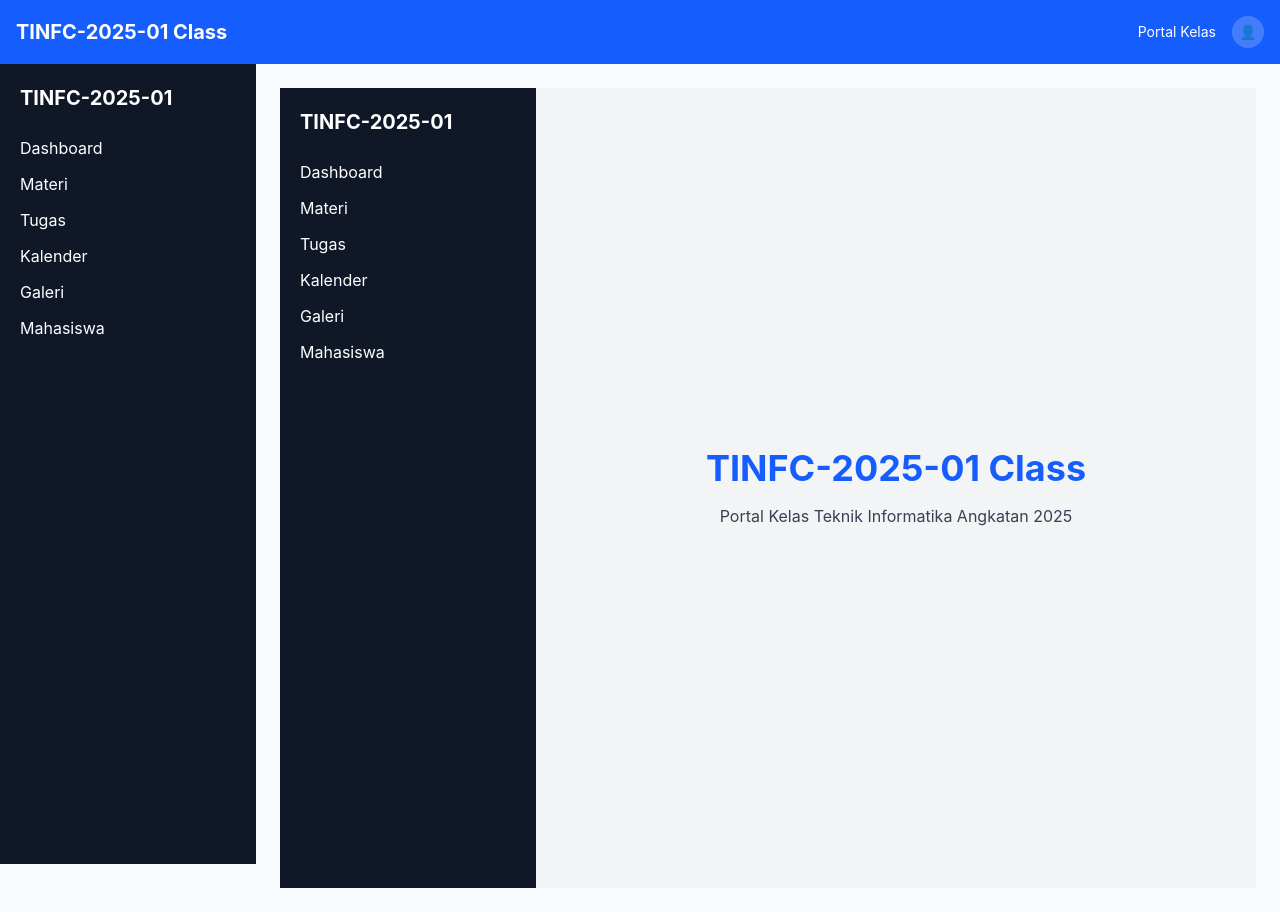
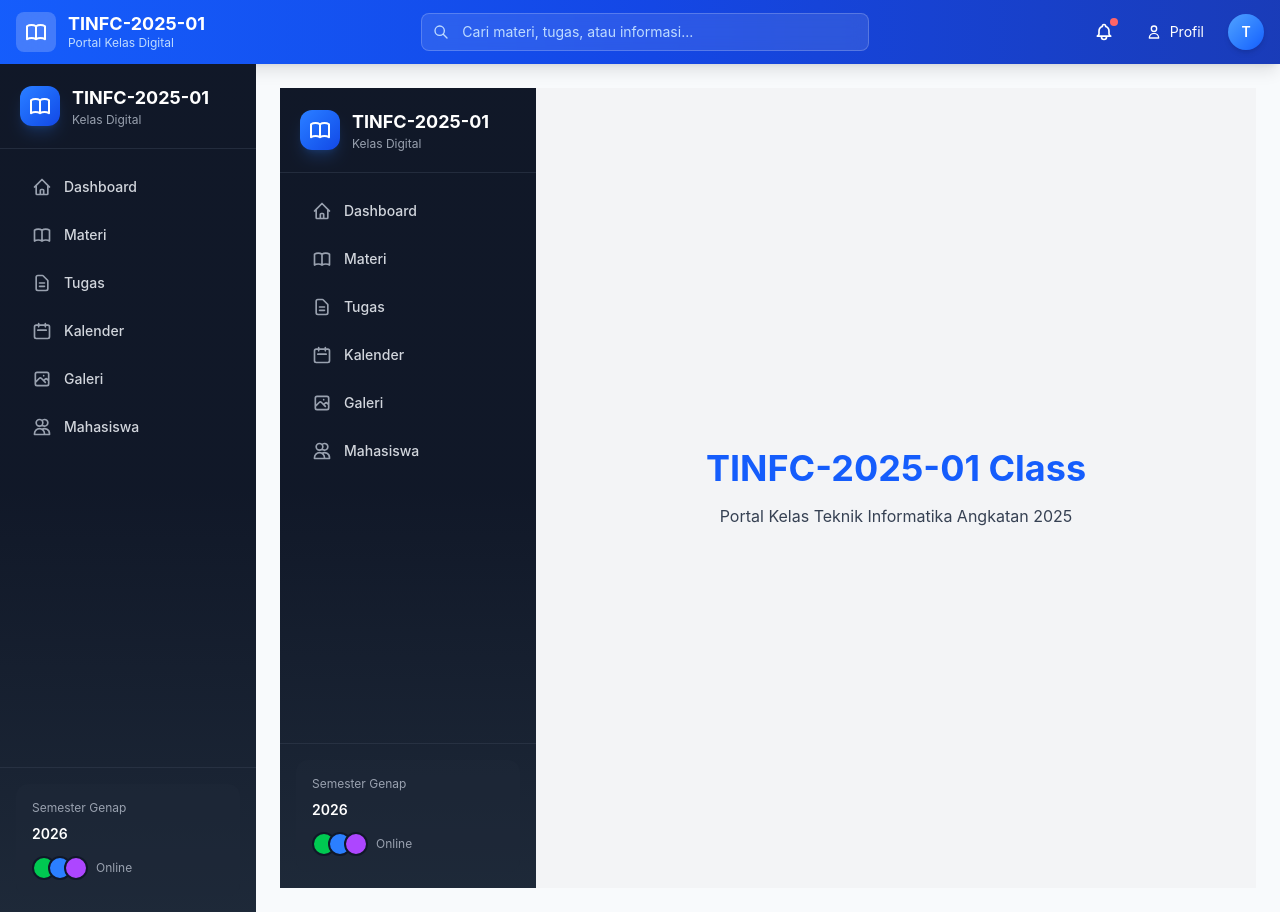
Before and after one commit to asepsaipullah09-ui/tinfc-2025-01-class, a Next.js app: page / in a window 1280 px wide. Built offline with nearby package versions, Linux system fonts and the light colour scheme.

Commit message:
refactor: improve Navbar and Sidebar UI - Add gradient background to Navbar - Add integrated search bar - Add notification bell icon - Add icons to Sidebar menu items - Add active state indicator - Add footer with semester info

```diff
--- a/components/Navbar.tsx
+++ b/components/Navbar.tsx
@@ -1,13 +1,103 @@
+"use client";
+
+import { useState } from "react";
+import Link from "next/link";
+
 export default function Navbar() {
+  const [searchQuery, setSearchQuery] = useState("");
+
+  const handleSearch = (e: React.FormEvent) => {
+    e.preventDefault();
+    // You can add search functionality here
+    console.log("Searching:", searchQuery);
+  };
+
   return (
-    <nav className="w-full bg-blue-600 text-white p-4 flex justify-between items-center">
-      <h1 className="font-bold text-xl">TINFC-2025-01 Class</h1>
+    <nav className="w-full bg-gradient-to-r from-blue-600 via-blue-700 to-blue-800 text-white shadow-lg">
+      <div className="px-4 py-3">
+        <div className="flex items-center justify-between gap-4">
+          {/* Logo & Title */}
+          <div className="flex items-center gap-3">
+            <div className="w-10 h-10 bg-white/20 rounded-lg flex items-center justify-center backdrop-blur-sm">
+              <svg className="w-6 h-6" fill="none" stroke="currentColor" viewBox="0 0 24 24">
+                <path strokeLinecap="round" strokeLinejoin="round" strokeWidth={2} d="M12 6.253v13m0-13C10.832 5.477 9.246 5 7.5 5S4.168 5.477 3 6.253v13C4.168 18.477 5.754 18 7.5 18s3.332.477 4.5 1.253m0-13C13.168 5.477 14.754 5 16.5 5c1.747 0 3.332.477 4.5 1.253v13C19.832 18.477 18.247 18 16.5 18c-1.746 0-3.332.477-4.5 1.253" />
+              </svg>
+            </div>
+            <div>
+              <h1 className="font-bold text-lg leading-tight">TINFC-2025-01</h1>
+              <p className="text-xs text-blue-200">Portal Kelas Digital</p>
+            </div>
+          </div>
 
-      <div className="flex items-center gap-4">
-        <span className="text-sm">Portal Kelas</span>
-        <div className="w-8 h-8 bg-white/20 rounded-full flex items-center justify-center">
-          <span className="text-sm">👤</span>
+          {/* Search Bar */}
+          <form onSubmit={handleSearch} className="hidden md:flex flex-1 max-w-md mx-8">
+            <div className="relative w-full">
+              <input
+                type="text"
+                value={searchQuery}
+                onChange={(e) => setSearchQuery(e.target.value)}
+                placeholder="Cari materi, tugas, atau informasi..."
+                className="w-full pl-10 pr-4 py-2 bg-white/10 backdrop-blur-sm border border-white/20 rounded-lg text-sm placeholder-blue-200 focus:outline-none focus:bg-white/20 focus:border-white/40 transition-all"
+              />
+              <svg
+                className="absolute left-3 top-1/2 -translate-y-1/2 w-4 h-4 text-blue-200"
+                fill="none"
+                stroke="currentColor"
+                viewBox="0 0 24 24"
+              >
+                <path strokeLinecap="round" strokeLinejoin="round" strokeWidth={2} d="M21 21l-6-6m2-5a7 7 0 11-14 0 7 7 0 0114 0z" />
+              </svg>
+            </div>
+          </form>
+
+          {/* Right Section */}
+          <div className="flex items-center gap-3">
+            {/* Notification Bell */}
+            <button className="relative p-2 rounded-lg hover:bg-white/10 transition-colors">
+              <svg className="w-5 h-5" fill="none" stroke="currentColor" viewBox="0 0 24 24">
+                <path strokeLinecap="round" strokeLinejoin="round" strokeWidth={2} d="M15 17h5l-1.405-1.405A2.032 2.032 0 0118 14.158V11a6.002 6.002 0 00-4-5.659V5a2 2 0 10-4 0v.341C7.67 6.165 6 8.388 6 11v3.159c0 .538-.214 1.055-.595 1.436L4 17h5m6 0v1a3 3 0 11-6 0v-1m6 0H9" />
+              </svg>
+              <span className="absolute top-1 right-1 w-2 h-2 bg-red-400 rounded-full"></span>
+            </button>
+
+            {/* Quick Links */}
+            <Link
+              href="/profile"
+              className="hidden sm:flex items-center gap-2 px-3 py-2 rounded-lg hover:bg-white/10 transition-colors"
+            >
+              <svg className="w-4 h-4" fill="none" stroke="currentColor" viewBox="0 0 24 24">
+                <path strokeLinecap="round" strokeLinejoin="round" strokeWidth={2} d="M16 7a4 4 0 11-8 0 4 4 0 018 0zM12 14a7 7 0 00-7 7h14a7 7 0 00-7-7z" />
+              </svg>
+              <span className="text-sm">Profil</span>
+            </Link>
+
+            {/* User Avatar */}
+            <div className="w-9 h-9 bg-gradient-to-br from-blue-400 to-blue-600 rounded-full flex items-center justify-center shadow-md">
+              <span className="text-sm font-semibold">T</span>
+            </div>
+          </div>
         </div>
+
+        {/* Mobile Search */}
+        <form onSubmit={handleSearch} className="md:hidden mt-3">
+          <div className="relative">
+            <input
+              type="text"
+              value={searchQuery}
+              onChange={(e) => setSearchQuery(e.target.value)}
+              placeholder="Cari..."
+              className="w-full pl-10 pr-4 py-2 bg-white/10 backdrop-blur-sm border border-white/20 rounded-lg text-sm placeholder-blue-200 focus:outline-none focus:bg-white/20"
+            />
+            <svg
+              className="absolute left-3 top-1/2 -translate-y-1/2 w-4 h-4 text-blue-200"
+              fill="none"
+              stroke="currentColor"
+              viewBox="0 0 24 24"
+            >
+              <path strokeLinecap="round" strokeLinejoin="round" strokeWidth={2} d="M21 21l-6-6m2-5a7 7 0 11-14 0 7 7 0 0114 0z" />
+            </svg>
+          </div>
+        </form>
       </div>
     </nav>
   );
--- a/components/Sidebar.tsx
+++ b/components/Sidebar.tsx
@@ -1,37 +1,135 @@
+"use client";
+
 import Link from "next/link";
+import { usePathname } from "next/navigation";
+
+interface MenuItem {
+  name: string;
+  href: string;
+  icon: React.ReactNode;
+}
+
+const menuItems: MenuItem[] = [
+  {
+    name: "Dashboard",
+    href: "/dashboard",
+    icon: (
+      <svg className="w-5 h-5" fill="none" stroke="currentColor" viewBox="0 0 24 24">
+        <path strokeLinecap="round" strokeLinejoin="round" strokeWidth={2} d="M3 12l2-2m0 0l7-7 7 7M5 10v10a1 1 0 001 1h3m10-11l2 2m-2-2v10a1 1 0 01-1 1h-3m-6 0a1 1 0 001-1v-4a1 1 0 011-1h2a1 1 0 011 1v4a1 1 0 001 1m-6 0h6" />
+      </svg>
+    ),
+  },
+  {
+    name: "Materi",
+    href: "/materi",
+    icon: (
+      <svg className="w-5 h-5" fill="none" stroke="currentColor" viewBox="0 0 24 24">
+        <path strokeLinecap="round" strokeLinejoin="round" strokeWidth={2} d="M12 6.253v13m0-13C10.832 5.477 9.246 5 7.5 5S4.168 5.477 3 6.253v13C4.168 18.477 5.754 18 7.5 18s3.332.477 4.5 1.253m0-13C13.168 5.477 14.754 5 16.5 5c1.747 0 3.332.477 4.5 1.253v13C19.832 18.477 18.247 18 16.5 18c-1.746 0-3.332.477-4.5 1.253" />
+      </svg>
+    ),
+  },
+  {
+    name: "Tugas",
+    href: "/tugas",
+    icon: (
+      <svg className="w-5 h-5" fill="none" stroke="currentColor" viewBox="0 0 24 24">
+        <path strokeLinecap="round" strokeLinejoin="round" strokeWidth={2} d="M9 12h6m-6 4h6m2 5H7a2 2 0 01-2-2V5a2 2 0 012-2h5.586a1 1 0 01.707.293l5.414 5.414a1 1 0 01.293.707V19a2 2 0 01-2 2z" />
+      </svg>
+    ),
+  },
+  {
+    name: "Kalender",
+    href: "/kalender",
+    icon: (
+      <svg className="w-5 h-5" fill="none" stroke="currentColor" viewBox="0 0 24 24">
+        <path strokeLinecap="round" strokeLinejoin="round" strokeWidth={2} d="M8 7V3m8 4V3m-9 8h10M5 21h14a2 2 0 002-2V7a2 2 0 00-2-2H5a2 2 0 00-2 2v12a2 2 0 002 2z" />
+      </svg>
+    ),
+  },
+  {
+    name: "Galeri",
+    href: "/galeri",
+    icon: (
+      <svg className="w-5 h-5" fill="none" stroke="currentColor" viewBox="0 0 24 24">
+        <path strokeLinecap="round" strokeLinejoin="round" strokeWidth={2} d="M4 16l4.586-4.586a2 2 0 012.828 0L16 16m-2-2l1.586-1.586a2 2 0 012.828 0L20 14m-6-6h.01M6 20h12a2 2 0 002-2V6a2 2 0 00-2-2H6a2 2 0 00-2 2v12a2 2 0 002 2z" />
+      </svg>
+    ),
+  },
+  {
+    name: "Mahasiswa",
+    href: "/mahasiswa",
+    icon: (
+      <svg className="w-5 h-5" fill="none" stroke="currentColor" viewBox="0 0 24 24">
+        <path strokeLinecap="round" strokeLinejoin="round" strokeWidth={2} d="M12 4.354a4 4 0 110 5.292M15 21H3v-1a6 6 0 0112 0v1zm0 0h6v-1a6 6 0 00-9-5.197M13 7a4 4 0 11-8 0 4 4 0 018 0z" />
+      </svg>
+    ),
+  },
+];
 
 export default function Sidebar() {
+  const pathname = usePathname();
+
   return (
-    <aside className="w-64 h-screen bg-gray-900 text-white p-5">
-      <h2 className="text-xl font-bold mb-6">TINFC-2025-01</h2>
+    <aside className="w-64 min-h-screen bg-gradient-to-b from-gray-900 via-gray-900 to-gray-800 text-white flex flex-col">
+      {/* Logo Section */}
+      <div className="p-5 border-b border-gray-700/50">
+        <div className="flex items-center gap-3">
+          <div className="w-10 h-10 bg-gradient-to-br from-blue-500 to-blue-700 rounded-xl flex items-center justify-center shadow-lg shadow-blue-500/20">
+            <svg className="w-6 h-6 text-white" fill="none" stroke="currentColor" viewBox="0 0 24 24">
+              <path strokeLinecap="round" strokeLinejoin="round" strokeWidth={2} d="M12 6.253v13m0-13C10.832 5.477 9.246 5 7.5 5S4.168 5.477 3 6.253v13C4.168 18.477 5.754 18 7.5 18s3.332.477 4.5 1.253m0-13C13.168 5.477 14.754 5 16.5 5c1.747 0 3.332.477 4.5 1.253v13C19.832 18.477 18.247 18 16.5 18c-1.746 0-3.332.477-4.5 1.253" />
+            </svg>
+          </div>
+          <div>
+            <h2 className="font-bold text-lg">TINFC-2025-01</h2>
+            <p className="text-xs text-gray-400">Kelas Digital</p>
+          </div>
+        </div>
+      </div>
 
-      <ul className="space-y-3">
+      {/* Navigation Menu */}
+      <nav className="flex-1 p-4 overflow-y-auto">
+        <ul className="space-y-1">
+          {menuItems.map((item) => {
+            const isActive = pathname === item.href;
+            return (
+              <li key={item.name}>
+                <Link
+                  href={item.href}
+                  className={`flex items-center gap-3 px-4 py-3 rounded-xl transition-all duration-200 group ${
+                    isActive
+                      ? "bg-gradient-to-r from-blue-600 to-blue-700 text-white shadow-lg shadow-blue-500/25"
+                      : "text-gray-300 hover:bg-gray-800 hover:text-white"
+                  }`}
+                >
+                  <span className={`${isActive ? "text-white" : "text-gray-400 group-hover:text-white"} transition-colors`}>
+                    {item.icon}
+                  </span>
+                  <span className="font-medium text-sm">{item.name}</span>
+                  {isActive && (
+                    <span className="ml-auto w-1.5 h-1.5 bg-white rounded-full"></span>
+                  )}
+                </Link>
+              </li>
+            );
+          })}
+        </ul>
+      </nav>
 
-        <li>
-          <Link href="/dashboard">Dashboard</Link>
-        </li>
-
-        <li>
-          <Link href="/materi">Materi</Link>
-        </li>
-
-        <li>
-          <Link href="/tugas">Tugas</Link>
-        </li>
-
-        <li>
-          <Link href="/kalender">Kalender</Link>
-        </li>
-
-        <li>
-          <Link href="/galeri">Galeri</Link>
-        </li>
-
-        <li>
-          <Link href="/mahasiswa">Mahasiswa</Link>
-        </li>
-
-      </ul>
+      {/* Footer Section */}
+      <div className="p-4 border-t border-gray-700/50">
+        <div className="bg-gray-800/50 rounded-xl p-4">
+          <p className="text-xs text-gray-400 mb-2">Semester Genap</p>
+          <p className="text-sm font-semibold text-white">2026</p>
+          <div className="mt-3 flex items-center gap-2">
+            <div className="flex -space-x-2">
+              <div className="w-6 h-6 rounded-full bg-green-500 border-2 border-gray-900"></div>
+              <div className="w-6 h-6 rounded-full bg-blue-500 border-2 border-gray-900"></div>
+              <div className="w-6 h-6 rounded-full bg-purple-500 border-2 border-gray-900"></div>
+            </div>
+            <span className="text-xs text-gray-400">Online</span>
+          </div>
+        </div>
+      </div>
     </aside>
   );
 }
```
